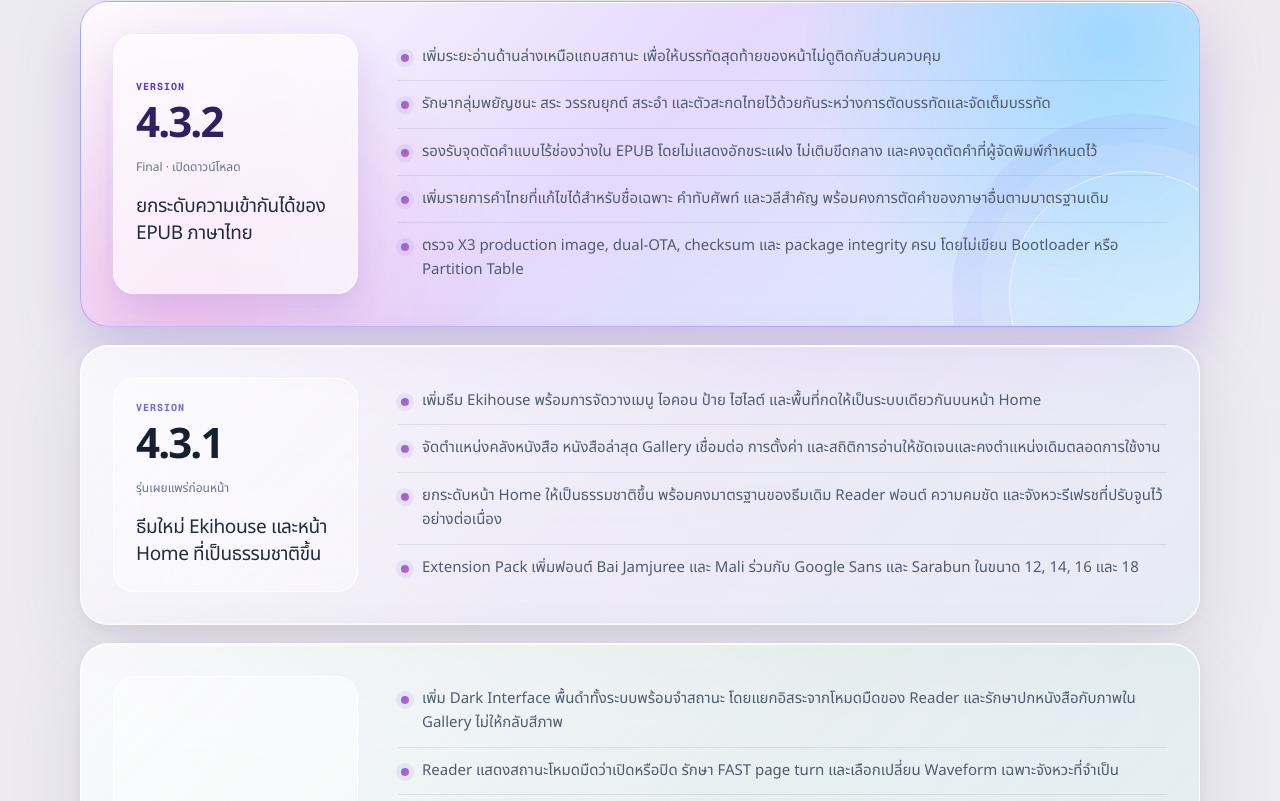
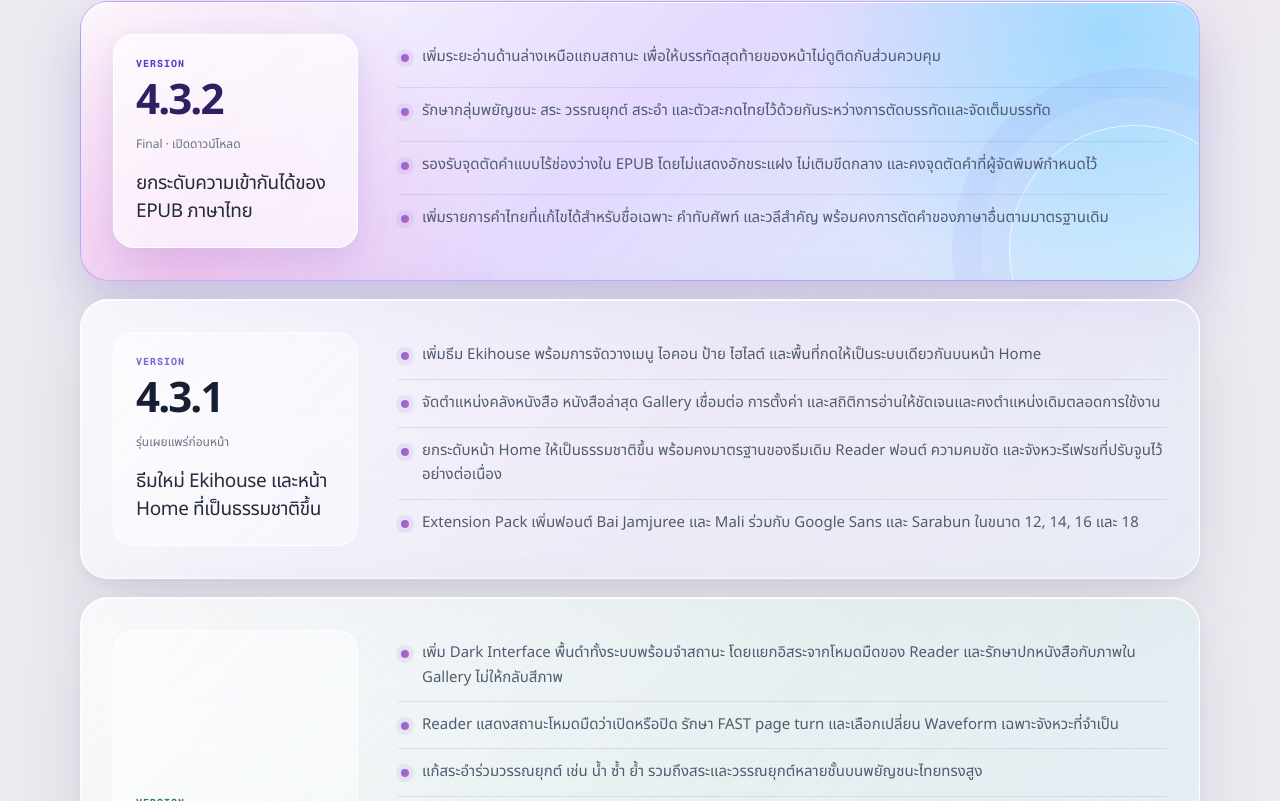
Before and after one commit to papaaiclass/ekicross, a Next.js app in the folder ekicross-site/: page / in a window 1280 px wide. Shown: the part 9893-10694 px from the top of the page. Built offline with nearby package versions, Linux system fonts and the light colour scheme.

Commit message:
docs: simplify 4.3.2 changelog

```diff
--- a/ekicross-site/app/page.tsx
+++ b/ekicross-site/app/page.tsx
@@ -321,10 +321,6 @@ const changelogEntries = [
       {
         th: 'เพิ่มรายการคำไทยที่แก้ไขได้สำหรับชื่อเฉพาะ คำทับศัพท์ และวลีสำคัญ พร้อมคงการตัดคำของภาษาอื่นตามมาตรฐานเดิม',
         en: 'Adds an editable Thai word list for names, transliterations, and fixed expressions while keeping established non-Thai hyphenation behavior.',
-      },
-      {
-        th: 'ตรวจ X3 production image, dual-OTA, checksum และ package integrity ครบ โดยไม่เขียน Bootloader หรือ Partition Table',
-        en: 'Verified the X3 production image, dual-OTA, checksum, and package integrity without writing the bootloader or partition table.',
       },
     ],
   },
```
